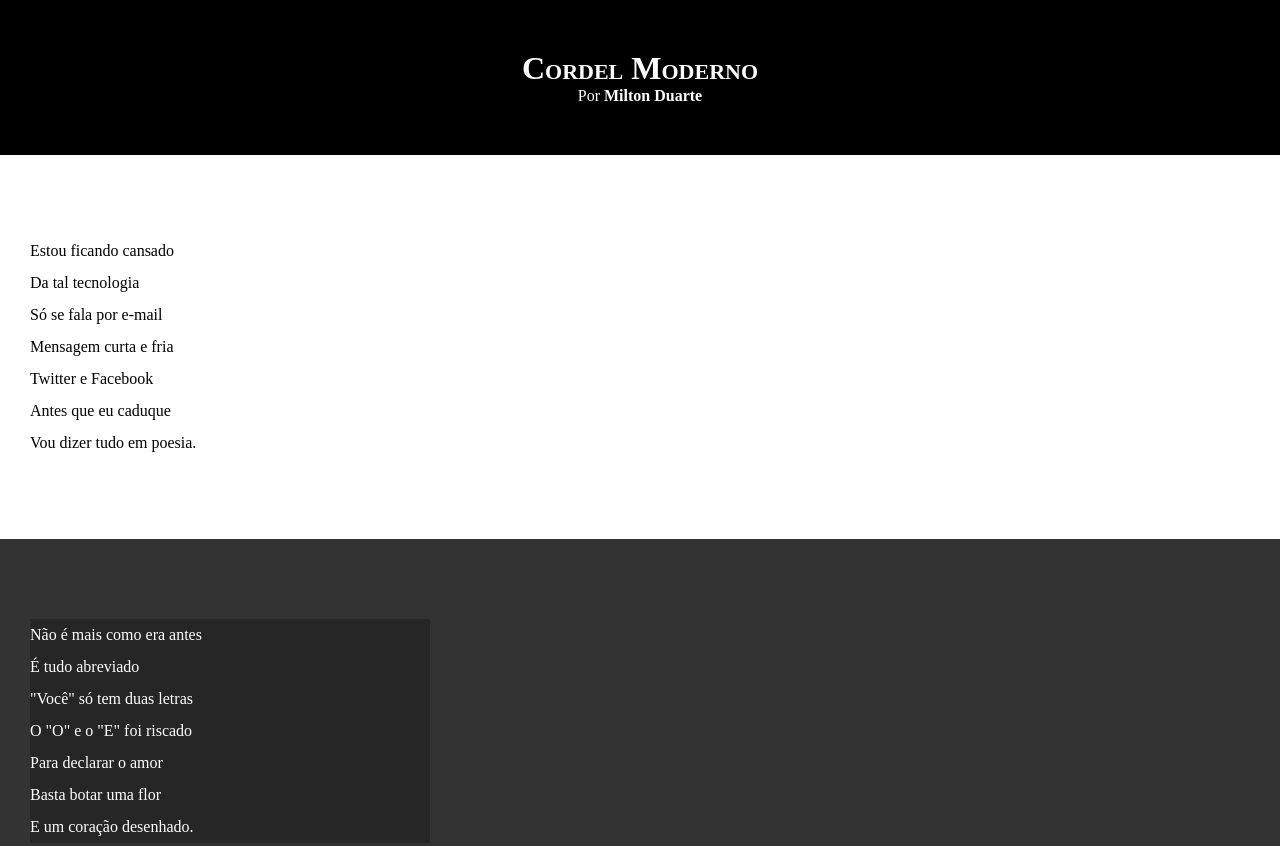
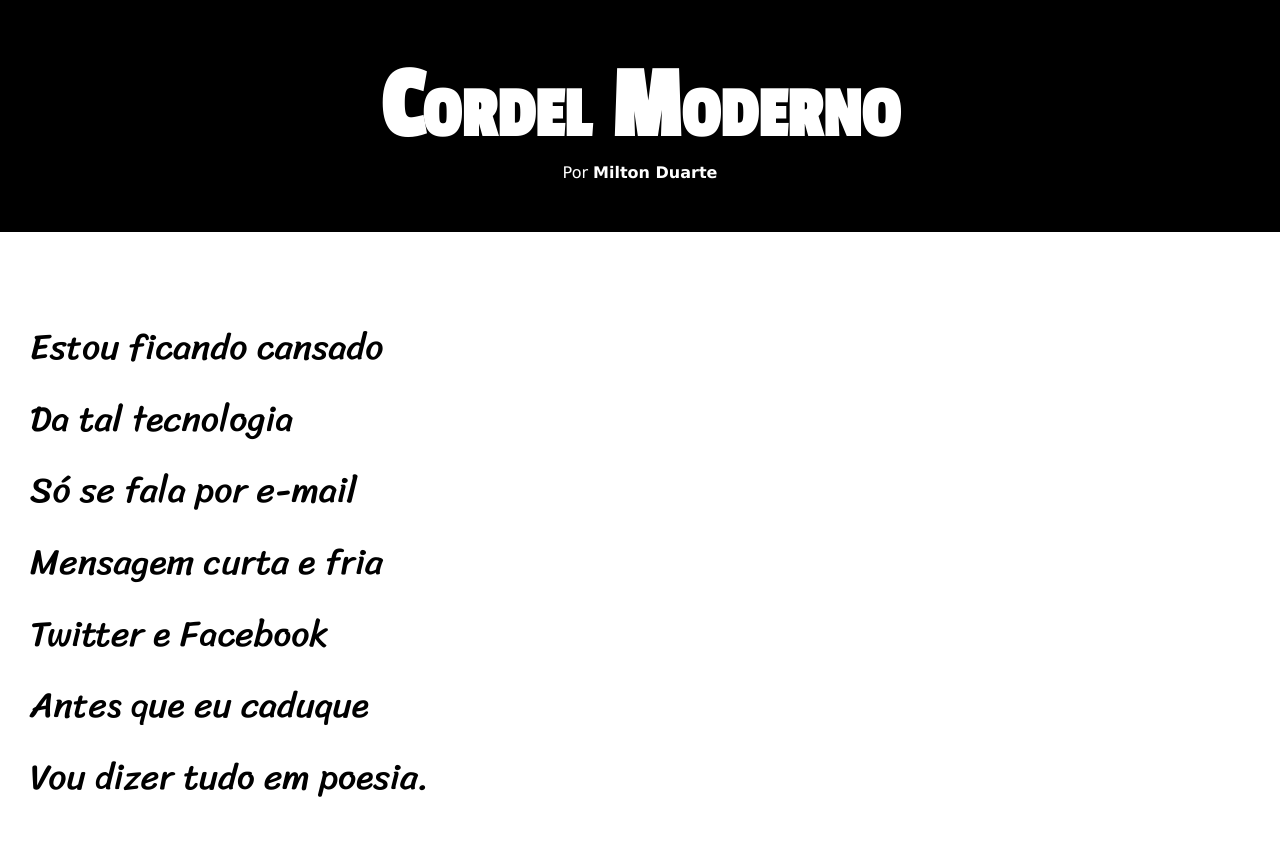
Before and after one commit to brunoleocosta/HTML-CSS, a plain HTML site: page DESAFIOS/desafio012/index.html in a window 1280 px wide. Shown: the top 846 px of the page. Drawn offline with Linux system fonts and the light colour scheme.

Commit message:
Update style.css

```diff
--- a/DESAFIOS/desafio012/estilo/style.css
+++ b/DESAFIOS/desafio012/estilo/style.css
@@ -1,13 +1,25 @@
 @charset "UTF-8";
+
+@import url('https://fonts.googleapis.com/css2?family=Passion+One&display=swap');
+
+@import url('https://fonts.googleapis.com/css2?family=Sriracha&display=swap');
+
+:root {
+    --fonte1: Verdana, Geneva, Tahoma, sans-serif;
+    --fonte2: 'Passion One', cursive;
+    --fonte3: 'Sriracha', cursive;
+}
 
 * {
     margin: 0px;
     padding: 0px;
+    font-size: 1em;
 }
 
 html, body {
     min-height: 100vh;
     background-color: darkgray;
+    font-family: var(--fonte1);
 }
 
 header {
@@ -19,6 +31,8 @@ header {
 header > h1 {
     padding-top: 50px;
     font-variant: small-caps;
+    font-family: var(--fonte2);
+    font-size: 8vw;
 }
 
 header > p {
@@ -39,8 +53,11 @@ a:hover {
 section {
     padding-top: 10vh;
     padding-bottom: 10vh;
+    font-size: 1.5em;
     line-height: 2em;
     padding-left: 30px;
+    font-family: var(--fonte3);
+    font-size: 2.8vw;
 }
 
 
@@ -55,7 +72,8 @@ section.image {
 }
 
 section.image >p {
-    width: 400px;
+    display:inline-block;
+    padding: 5px;
     background-color: rgba(0, 0, 0, 0.253);
 }
 
```
